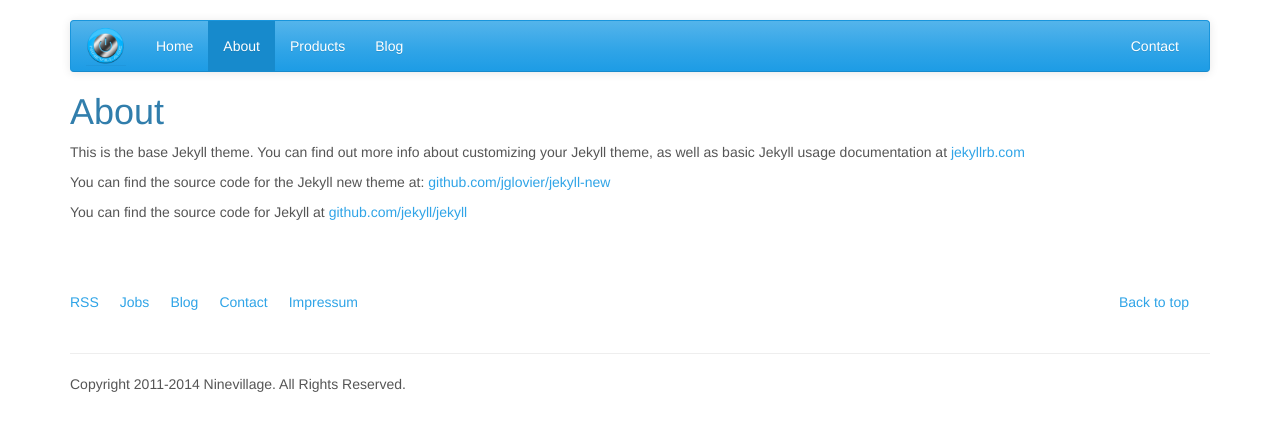
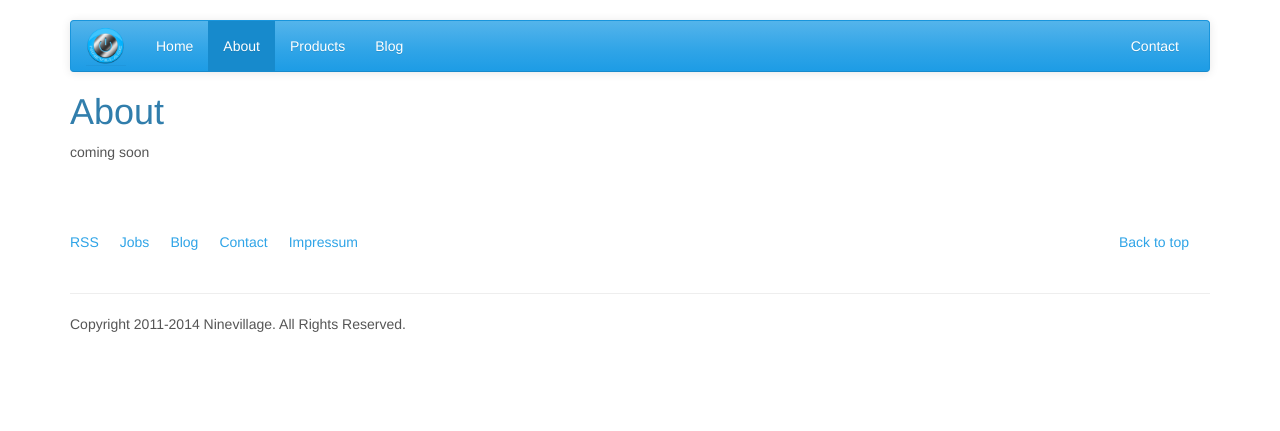
Before and after one commit to Ninevillage/ninevillage.github.io, a Jekyll site: the page built from about.md, in a window 1280 px wide. Shown: the top 431 px of the page. Built offline with Jekyll 4.4.1, drawn with Linux system fonts in a browser that asks for light colours.

Commit message:
update content - coming soon

```diff
--- a/about.md
+++ b/about.md
@@ -6,8 +6,4 @@
 weight: 10
 ---
 
-This is the base Jekyll theme. You can find out more info about customizing your Jekyll theme, as well as basic Jekyll usage documentation at [jekyllrb.com](http://jekyllrb.com/)
-
-You can find the source code for the Jekyll new theme at: [github.com/jglovier/jekyll-new](https://github.com/jglovier/jekyll-new)
-
-You can find the source code for Jekyll at [github.com/jekyll/jekyll](https://github.com/jekyll/jekyll)
+coming soon
--- a/blog.html
+++ b/blog.html
@@ -6,3 +6,5 @@
 footernav: true
 weight: 30
 ---
+
+coming soon
--- a/jobs.html
+++ b/jobs.html
@@ -5,3 +5,5 @@
 footernav: true
 weight: 10
 ---
+
+coming soon
--- a/products.html
+++ b/products.html
@@ -5,3 +5,5 @@
 nav: true
 weight: 20
 ---
+
+coming soon
```
